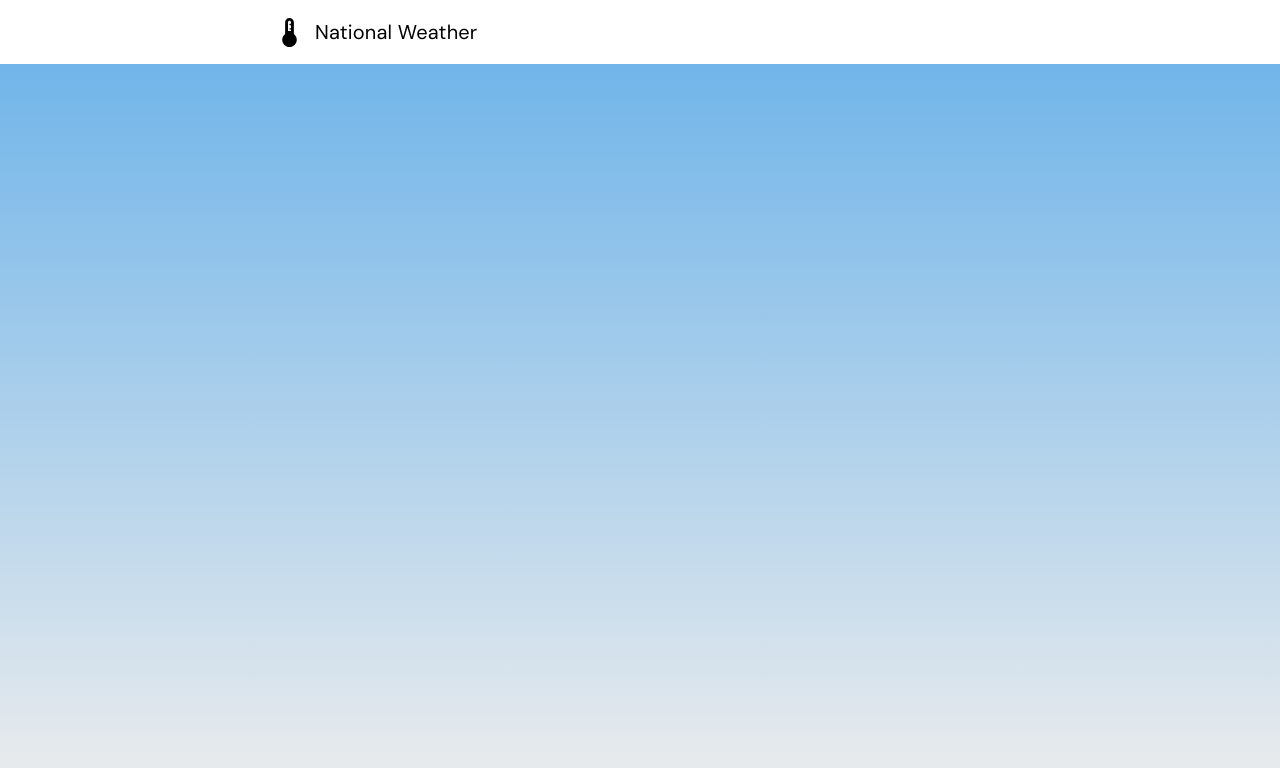
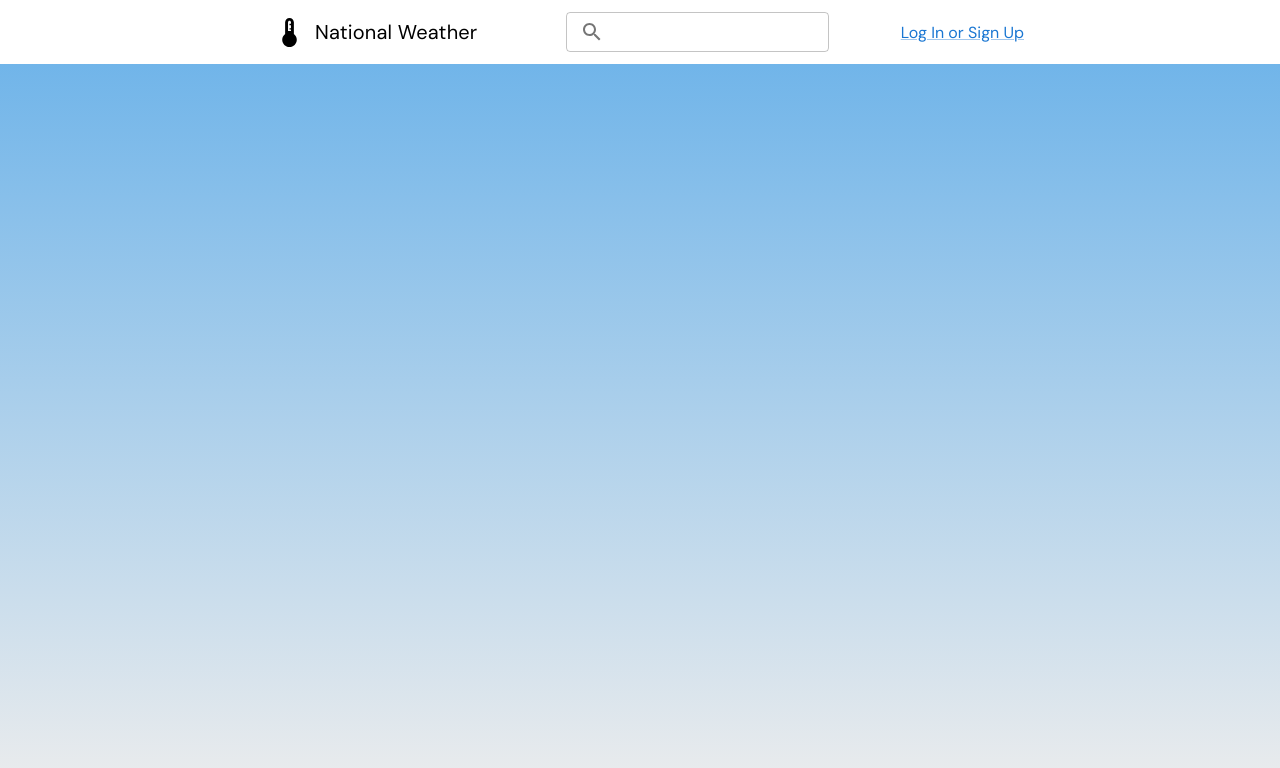
Before and after one commit to g-maanasi/weather-website, a React (Create React App) app in the folder weather-app/: page / in a window 1280 px wide. Shown: the top 768 px of the page. Built offline with nearby package versions, Linux system fonts and the light colour scheme; a web font is replaced by a local one.

Commit message:
Added log in link and non functional search bar

```diff
--- a/weather-app/src/home-page/HomePage.js
+++ b/weather-app/src/home-page/HomePage.js
@@ -1,6 +1,16 @@
 import "./homepage.css";
-import { Box, Typography } from "@mui/material";
+import {
+  Box,
+  Link,
+  Typography,
+  TextField,
+  InputAdornment,
+  FormControl,
+  OutlinedInput,
+  FormHelperText,
+} from "@mui/material";
 import ThermostatIcon from "@mui/icons-material/Thermostat";
+import SearchIcon from "@mui/icons-material/Search";
 
 export const Home = () => {
   return (
@@ -25,8 +35,23 @@ export const Home = () => {
             </Typography>
           </Box>
 
-          <Box className="log-in-container">
-
+          <Box className="right-container">
+            <Box className="search-bar">
+              <FormControl sx={{ m: 1, width: "24ch" }} variant="outlined">
+                <OutlinedInput
+                  id="outlined-adornment-weight"
+                  startAdornment={<InputAdornment position="start"><SearchIcon /></InputAdornment>}
+                  aria-describedby="outlined-weight-helper-text"
+                  inputProps={{
+                    "aria-label": "weight",
+                  }}
+                  size="small"
+                />
+              </FormControl>
+            </Box>
+            <Box className="log-in-container">
+              <Link href="login">Log In or Sign Up</Link>
+            </Box>
           </Box>
         </Box>
       </Box>
--- a/weather-app/src/home-page/homepage.css
+++ b/weather-app/src/home-page/homepage.css
@@ -37,3 +37,12 @@
     height: 10rem;
     width: 10rem;
 }
+
+.right-container {
+    position: relative;
+    display: flex;
+    flex-direction: row;
+    margin-left: auto;
+    align-items: center;
+    gap: 4rem;
+}
```
